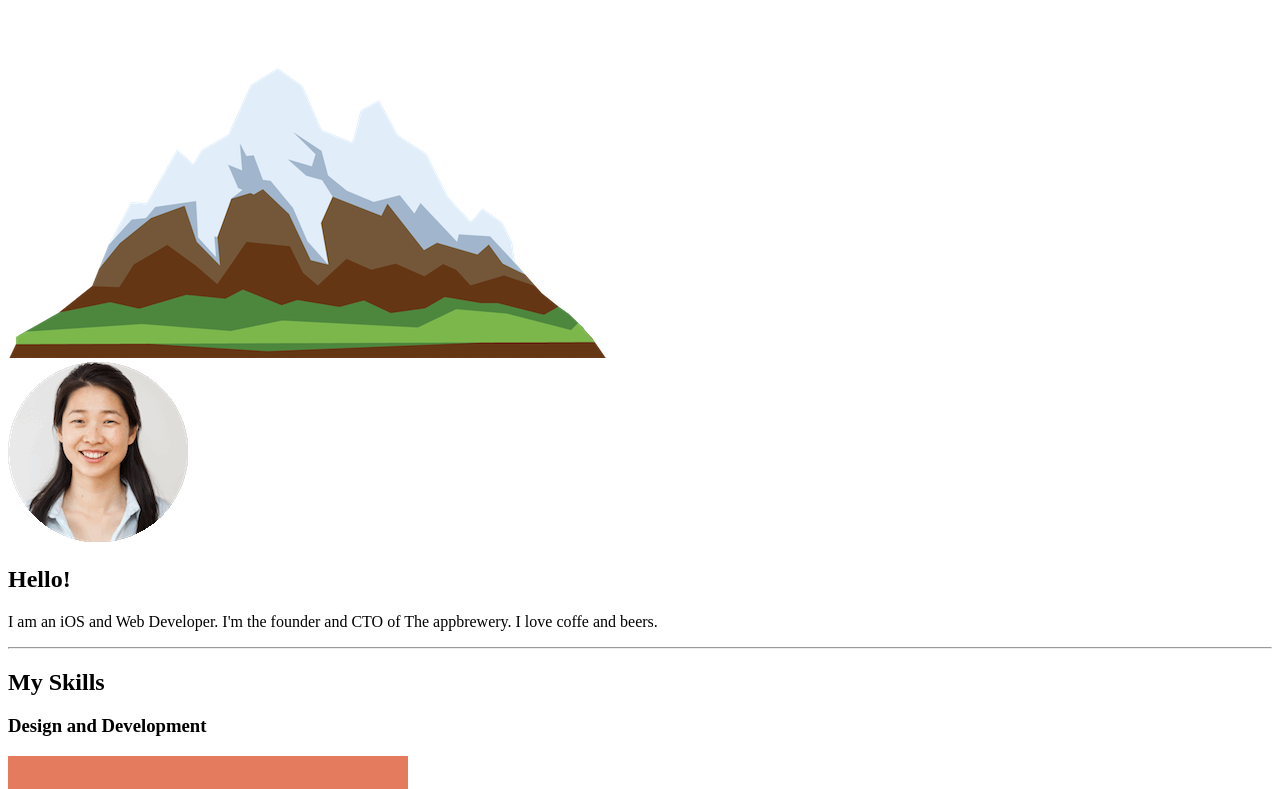
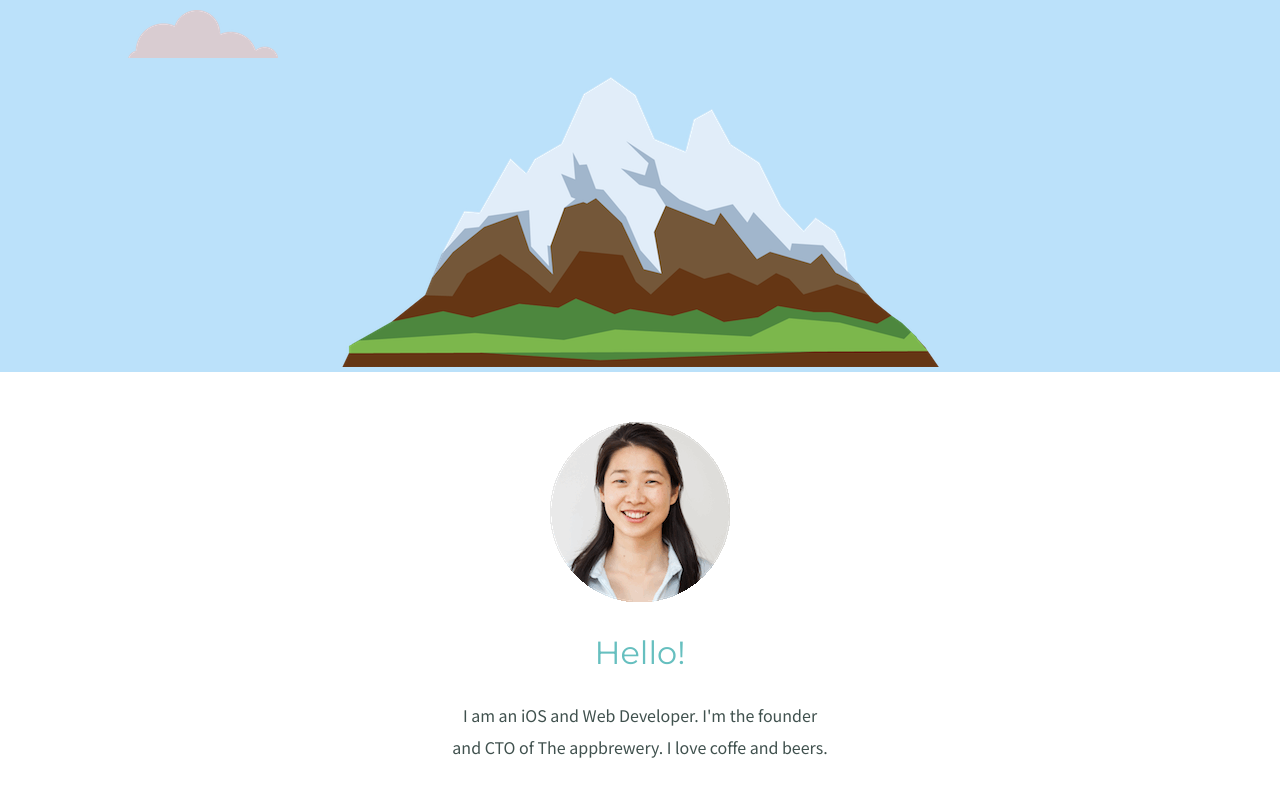
Before and after one commit to IramPV/WebDevProfile, a plain HTML site: page index.html in a window 1280 px wide. Shown: the part 238-1027 px from the top of the page. Drawn offline with Linux system fonts and the light colour scheme.

Commit message:
Update index.html

```diff
--- a/index.html
+++ b/index.html
@@ -3,7 +3,7 @@
   <head>
     <meta charset="utf-8">
     <title>Angela</title>
-    <link rel="stylesheet" type="text/css" href="css/style_chido.css">
+    <link rel="stylesheet" type="text/css" href="css/style.css">
     <link href="https://fonts.googleapis.com/css?family=Handlee|Montserrat|Noto+Sans+KR|Sacramento&display=swap" rel="stylesheet">
   </head>
   <body>
```
